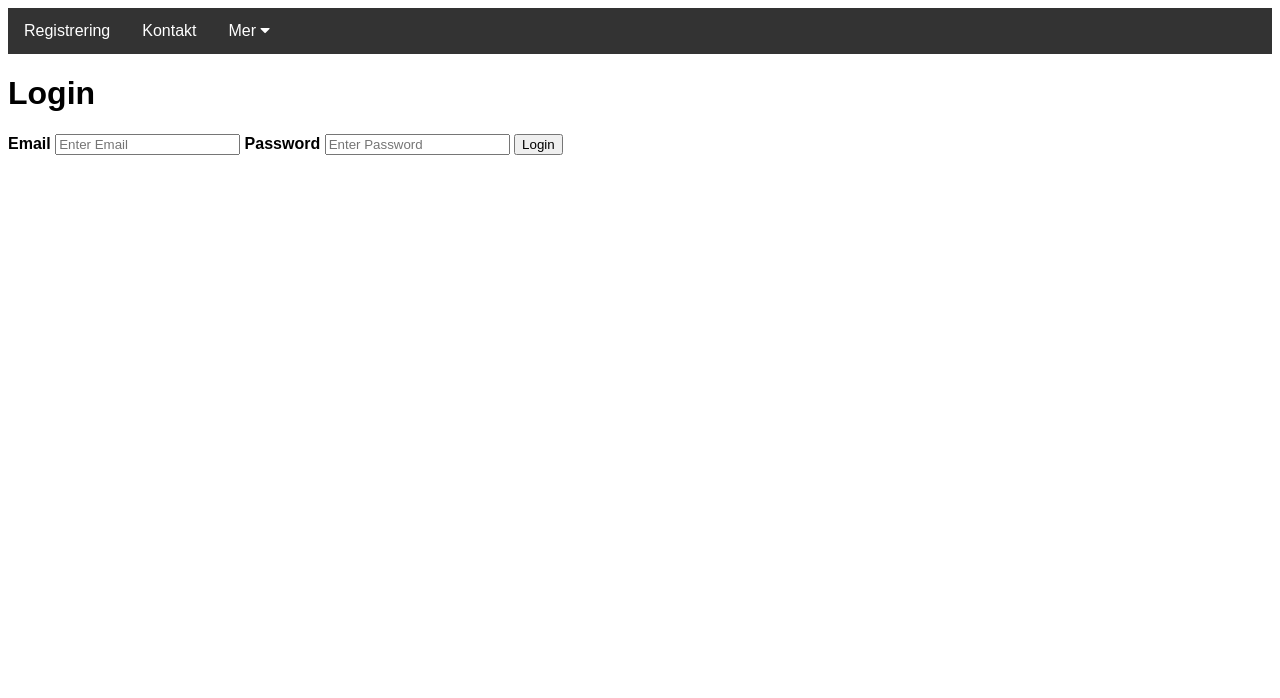
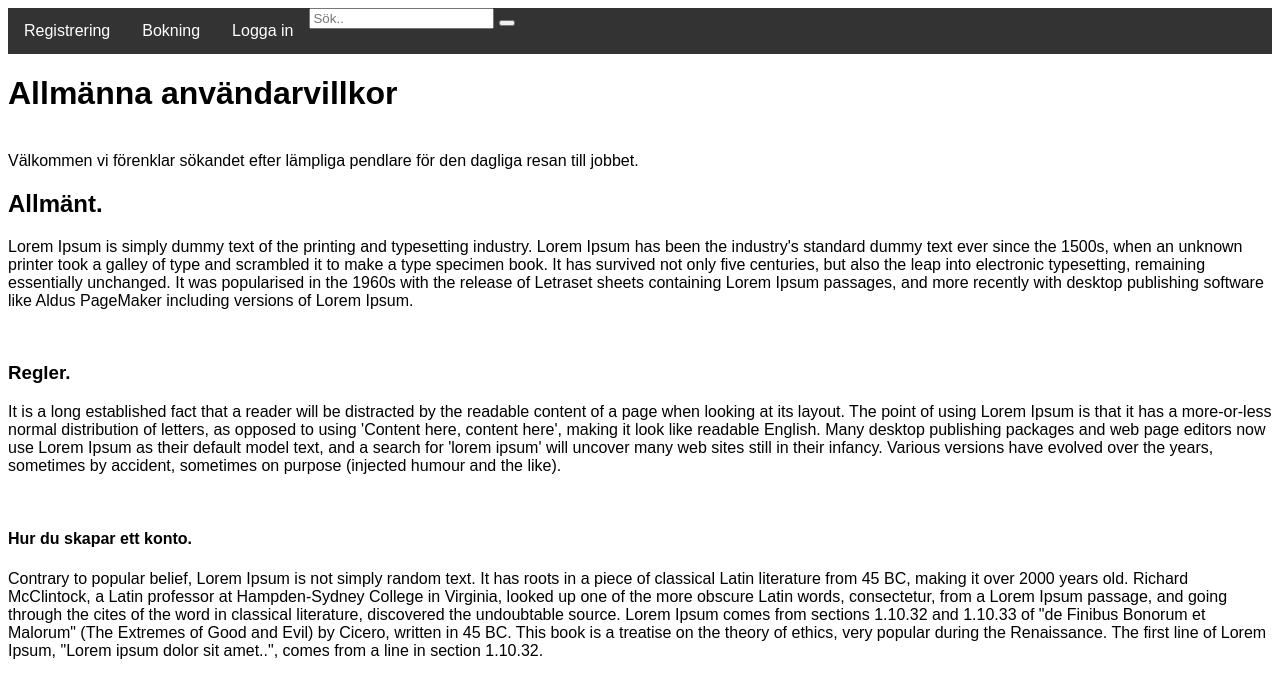
Before and after one commit to CarlAxelAven/Samakning-Grupp4, a plain HTML site: page index.html in a window 1280 px wide. Drawn offline with Linux system fonts and the light colour scheme.

Commit message:
regler osv

```diff
--- a/Styling.css
+++ b/Styling.css
@@ -1,7 +1,48 @@
-body
-{
-}
-#header
-{
+body {
+    font-family: Arial, Helvetica, sans-serif;
+  }
 
-}
+  .navbar {
+    overflow: hidden;
+    background-color: #333;
+  }
+
+  .navbar a {
+    float: left;
+    font-size: 16px;
+    color: white;
+    text-align: center;
+    padding: 14px 16px;
+    text-decoration: none;
+  }
+
+
+  .navbar a:hover, .dropdown:hover .dropbtn {
+    background-color: red;
+  }
+
+  .dropdown-content {
+    display: none;
+    position: absolute;
+    background-color: #f9f9f9;
+    min-width: 160px;
+    box-shadow: 0px 8px 16px 0px rgba(0,0,0,0.2);
+    z-index: 1;
+  }
+
+  .dropdown-content a {
+    float: none;
+    color: black;
+    padding: 12px 16px;
+    text-decoration: none;
+    display: block;
+    text-align: left;
+  }
+
+  .dropdown-content a:hover {
+    background-color: #ddd;
+  }
+
+  .dropdown:hover .dropdown-content {
+    display: block;
+  }
--- a/index.html
+++ b/index.html
@@ -2,103 +2,67 @@
 <html>
 <head>
 <meta name="viewport" content="width=device-width, initial-scale=1">
-<link rel="stylesheet" href="https://cdnjs.cloudflare.com/ajax/libs/font-awesome/4.7.0/css/font-awesome.min.css">
-<style>
+<link rel="stylesheet" href="Styling.css">
 
-body {
-  font-family: Arial, Helvetica, sans-serif;
-}
 
-.navbar {
-  overflow: hidden;
-  background-color: #333;
-}
-
-.navbar a {
-  float: left;
-  font-size: 16px;
-  color: white;
-  text-align: center;
-  padding: 14px 16px;
-  text-decoration: none;
-}
-
-.dropdown {
-  float: left;
-  overflow: hidden;
-}
-
-.dropdown .dropbtn {
-  font-size: 16px;
-  border: none;
-  outline: none;
-  color: white;
-  padding: 14px 16px;
-  background-color: inherit;
-  font-family: inherit;
-  margin: 0;
-}
-
-.navbar a:hover, .dropdown:hover .dropbtn {
-  background-color: red;
-}
-
-.dropdown-content {
-  display: none;
-  position: absolute;
-  background-color: #f9f9f9;
-  min-width: 160px;
-  box-shadow: 0px 8px 16px 0px rgba(0,0,0,0.2);
-  z-index: 1;
-}
-
-.dropdown-content a {
-  float: none;
-  color: black;
-  padding: 12px 16px;
-  text-decoration: none;
-  display: block;
-  text-align: left;
-}
-
-.dropdown-content a:hover {
-  background-color: #ddd;
-}
-
-.dropdown:hover .dropdown-content {
-  display: block;
-}
-</style>
 </head>
 <body>
 
+
 <div class="navbar">
   <a href="reg.html">Registrering</a>
-  <a href="#news">Kontakt</a>
-  <div class="dropdown">
-    <button class="dropbtn">Mer
-      <i class="fa fa-caret-down"></i>
-    </button>
-    <div class="dropdown-content">
-      <a href="#">Logga in</a>
-      <a href="bokn.html">Bokning</a>
+  <a href="bokn.html">Bokning</a>
+  <a href="#">Logga in</a>
+    <div class="search-container">
+      <form action="/action_page.php">
+      <input type="text" placeholder="Sök.." name="Sök...">
+      <button type="submit"><i class="fa fa-search"></i></button>
+      </form>
     </div>
-  </div>
 </div>
 
-<!--Boxen med login-->
-<div class="bg-img">
-  <form action="/action_page.php" class="container">
-    <h1>Login</h1>
 
-    <label for="email"><b>Email</b></label>
-    <input type="text" placeholder="Enter Email" name="email" required>
 
-    <label for="psw"><b>Password</b></label>
-    <input type="password" placeholder="Enter Password" name="psw" required>
-
-    <button type="submit" class="btn">Login</button>
-  </form>
+<div>
+<h1>Allmänna användarvillkor</h1>
+<br>
+<h>Välkommen vi förenklar sökandet efter lämpliga pendlare för den dagliga resan till jobbet.</h>
+<br>
+<h2>Allmänt.</h2>
+<p>
+  Lorem Ipsum is simply dummy text of the printing and typesetting industry.
+  Lorem Ipsum has been the industry's standard dummy text ever since the 1500s,
+  when an unknown printer took a galley of type and scrambled it to make a type
+  specimen book. It has survived not only five centuries, but also the leap into
+  electronic typesetting, remaining essentially unchanged. It was popularised
+  in the 1960s with the release of Letraset sheets containing Lorem Ipsum passages,
+  and more recently with desktop publishing software like Aldus PageMaker including
+  versions of Lorem Ipsum.
+</p>
+<br>
+<h3>Regler.</h3>
+<p>
+It is a long established fact that a reader will be distracted by the readable content of
+a page when looking at its layout. The point of using Lorem Ipsum is that it has a more-or-less
+normal distribution of letters, as opposed to using 'Content here, content here',
+making it look like readable English. Many desktop publishing packages and web page
+editors now use Lorem Ipsum as their default model text, and a search for 'lorem ipsum'
+will uncover many web sites still in their infancy. Various versions have evolved over the years,
+sometimes by accident, sometimes on purpose (injected humour and the like).
+</p>
+<br>
+<h4>Hur du skapar ett konto.</h4>
+<p>
+  Contrary to popular belief, Lorem Ipsum is not simply random text.
+  It has roots in a piece of classical Latin literature from 45 BC, making it over 2000 years old.
+  Richard McClintock, a Latin professor at Hampden-Sydney College in Virginia,
+  looked up one of the more obscure Latin words, consectetur, from a Lorem Ipsum passage,
+  and going through the cites of the word in classical literature, discovered the undoubtable source.
+  Lorem Ipsum comes from sections 1.10.32 and 1.10.33 of "de Finibus Bonorum et Malorum"
+  (The Extremes of Good and Evil) by Cicero, written in 45 BC. This book is a treatise
+  on the theory of ethics, very popular during the Renaissance. The first line of Lorem Ipsum,
+  "Lorem ipsum dolor sit amet..", comes from a line in section 1.10.32.
+</p>
 </div>
 
 
```
